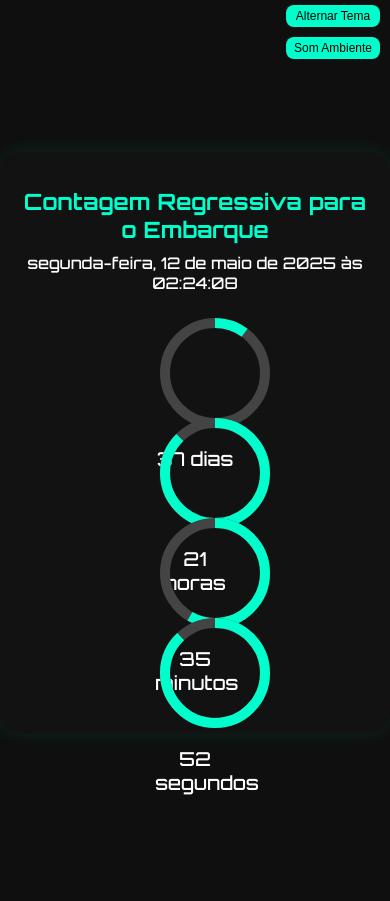
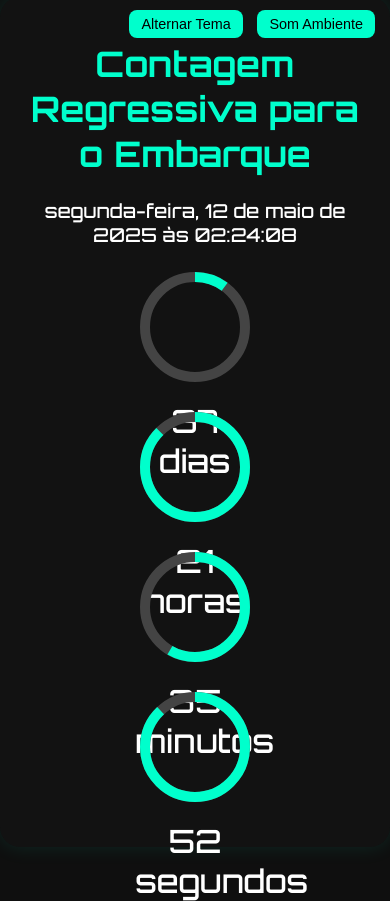
Before and after one commit to thiiagohsc/countdown-ceara, a plain HTML site: page index.html in a window 390 px wide. Drawn offline with Linux system fonts and the light colour scheme.

Commit message:
Update style.css

```diff
--- a/style.css
+++ b/style.css
@@ -23,9 +23,8 @@ body {
   flex-direction: column;
   align-items: center;
   justify-content: center;
-  min-height: 100vh;
+  height: 100vh;
   transition: background 0.4s, color 0.4s;
-  padding: 20px;
 }
 
 .timer-container {
@@ -34,24 +33,22 @@ body {
   background-color: var(--bg-secondary);
   border-radius: 20px;
   box-shadow: 0 0 20px rgba(0, 255, 204, 0.1);
-  max-width: 100%;
-  width: 100%;
+  max-width: 90vw;
 }
 
 .timer-container h1 {
-  font-size: 2rem;
+  font-size: 2.2rem;
   color: var(--accent);
-  margin-bottom: 10px;
 }
 
 .time-unit {
-  font-size: 1.5rem;
+  font-size: 2rem;
   margin-top: 10px;
   transition: all 0.3s ease;
 }
 
 .now-time {
-  font-size: 1rem;
+  font-size: 1.2rem;
   margin-bottom: 20px;
 }
 
@@ -59,9 +56,6 @@ body {
   position: absolute;
   top: 10px;
   right: 10px;
-  display: flex;
-  flex-direction: column;
-  gap: 10px;
 }
 
 .theme-toggle button {
@@ -78,8 +72,8 @@ body {
 .progress-circle {
   margin: 20px auto;
   position: relative;
-  width: 100px;
-  height: 100px;
+  width: 120px;
+  height: 120px;
 }
 
 circle {
@@ -99,29 +93,3 @@ circle.fg {
   transform-origin: center;
   transition: stroke-dashoffset 0.5s ease;
 }
-
-/* Responsividade */
-@media (max-width: 480px) {
-  .progress-circle {
-    width: 80px;
-    height: 80px;
-  }
-
-  .timer-container h1 {
-    font-size: 1.4rem;
-  }
-
-  .time-unit {
-    font-size: 1.2rem;
-  }
-
-  .theme-toggle {
-    top: 5px;
-    right: 5px;
-  }
-
-  .theme-toggle button {
-    font-size: 0.75rem;
-    padding: 4px 8px;
-  }
-}
```
